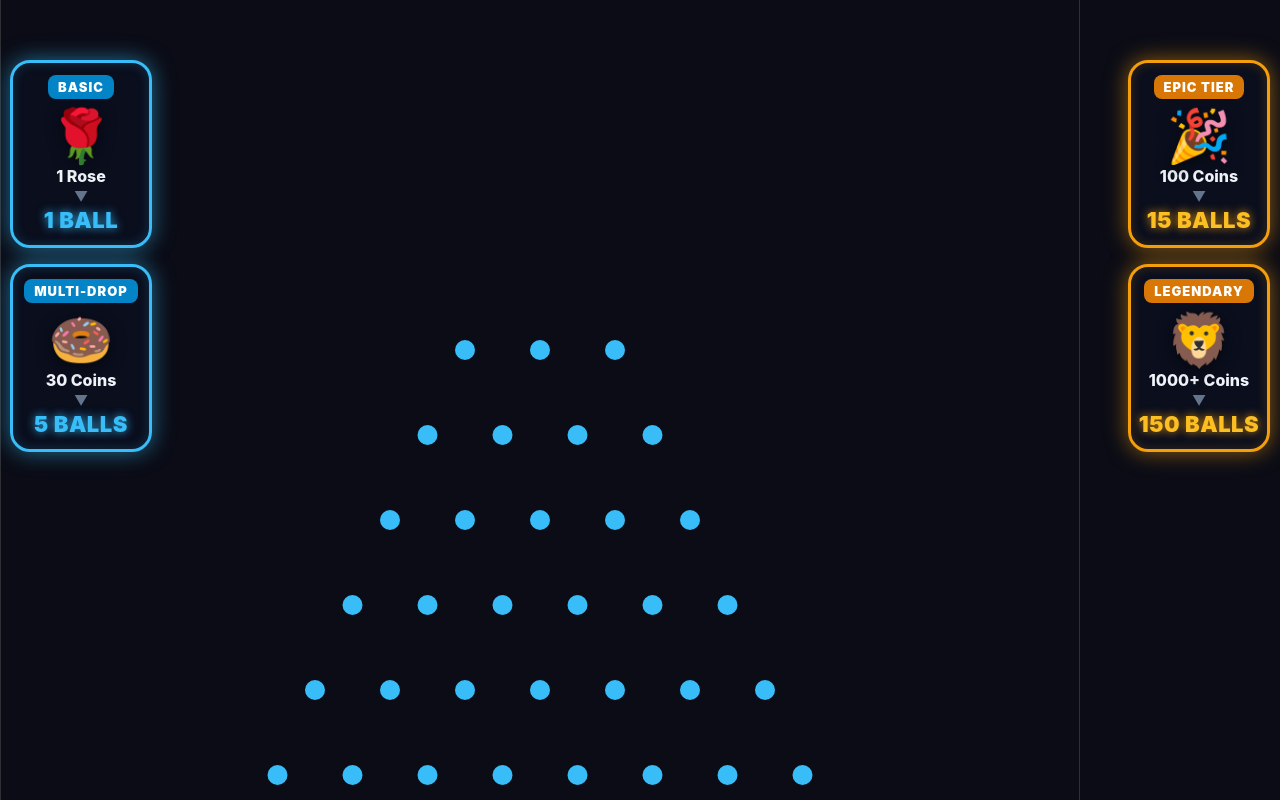
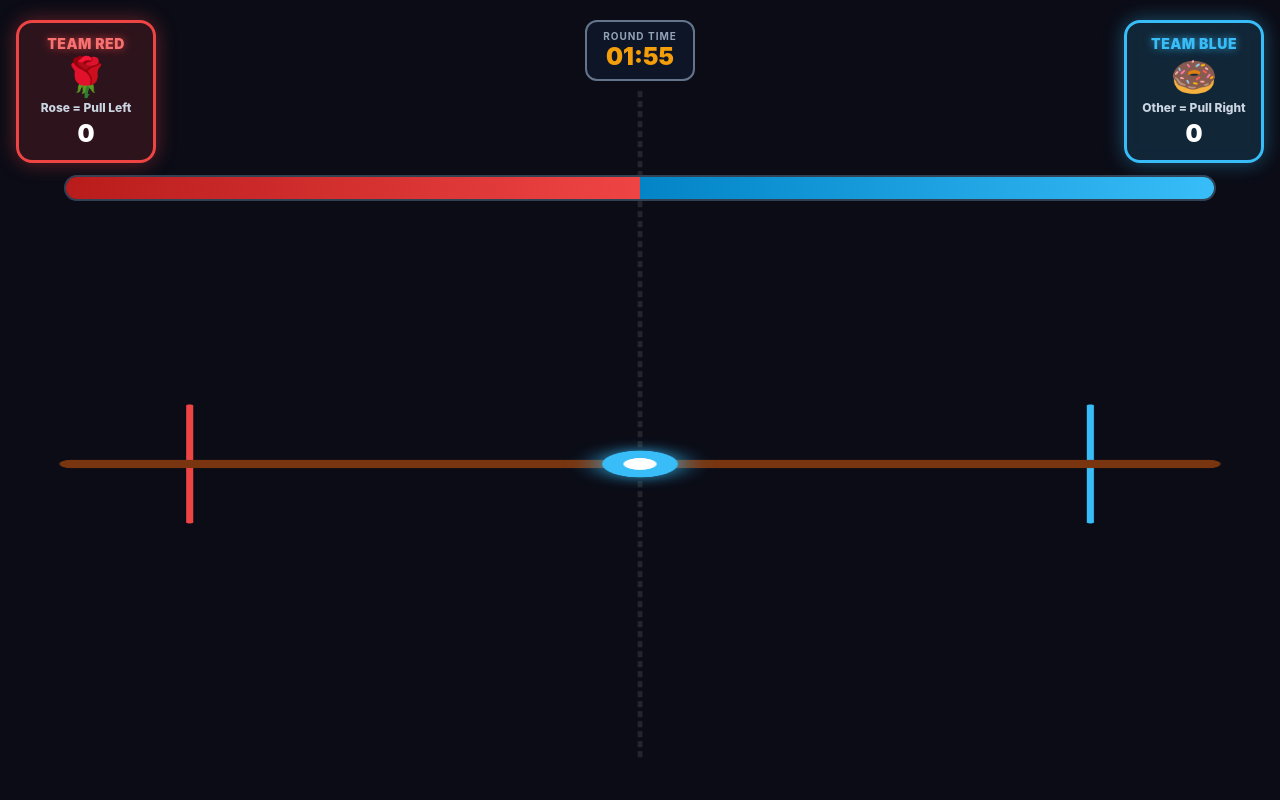
Before and after one commit to nchnnaung/tiktok-plinko, a website: page public/index.html in a window 1280 px wide. Shown: the top 800 px of the page. Drawn offline with nearby package versions, Linux system fonts and the light colour scheme.

Commit message:
Update index.html

```diff
--- a/public/index.html
+++ b/public/index.html
@@ -3,7 +3,7 @@
 <head>
   <meta charset="UTF-8">
   <meta name="viewport" content="width=device-width, initial-scale=1.0, maximum-scale=1.0, user-scalable=no">
-  <title>TikTok Plinko Live</title>
+  <title>TikTok Tug of War Live</title>
   <style>
     * { box-sizing: border-box; }
     body {
@@ -11,289 +11,407 @@
       background: #0b0c16;
       overflow: hidden;
       font-family: -apple-system, BlinkMacSystemFont, "Segoe UI", Roboto, sans-serif;
-    }
-    #canvas-box { position: absolute; top: 0; left: 0; width: 100%; height: 100%; }
-
-    /* --- SIDEBAR CONTAINERS (TUCKED INTO EMPTY SHOULDER SPACE) --- */
-    .rules-sidebar {
-      position: absolute;
-      top: 60px; /* Starts high where the peg pyramid is narrowest */
-      display: flex;
-      flex-direction: column;
-      gap: 16px;
-      z-index: 50;
-      pointer-events: none;
-    }
-    #rules-left { left: 10px; }
-    #rules-right { right: 10px; }
-
-    /* --- 3X JUMBO CARD STYLING --- */
-    .rule-card {
-      width: 142px;
-      background: rgba(11, 15, 30, 0.95);
-      border-radius: 20px;
-      padding: 12px 6px;
-      text-align: center;
-      color: #ffffff;
-      backdrop-filter: blur(6px);
+      user-select: none;
     }
 
-    /* Left Side: Intense Cyan Glow */
-    .card-blue {
-      border: 3.5px solid #38bdf8;
-      box-shadow: 0 0 22px rgba(56, 189, 248, 0.55), inset 0 0 12px rgba(56, 189, 248, 0.2);
-    }
-    .badge-blue {
-      background: #0284c7;
-      color: #ffffff;
-    }
-    .ball-blue {
-      color: #38bdf8;
-      text-shadow: 0 0 10px rgba(56, 189, 248, 0.9);
+    /* Secret tap area to reveal testing buttons */
+    #secret-tap-zone {
+      position: absolute; top: 0; left: 0; width: 100%; height: 70px; z-index: 100;
     }
 
-    /* Right Side: Intense Gold Glow */
-    .card-gold {
-      border: 3.5px solid #f59e0b;
-      box-shadow: 0 0 22px rgba(245, 158, 11, 0.55), inset 0 0 12px rgba(245, 158, 11, 0.2);
-    }
-    .badge-gold {
-      background: #d97706;
-      color: #ffffff;
-    }
-    .ball-gold {
-      color: #fbbf24;
-      text-shadow: 0 0 10px rgba(245, 158, 11, 0.9);
+    /* --- TOP HEADER & RULES --- */
+    #top-bar {
+      position: absolute; top: 20px; left: 0; width: 100%;
+      display: flex; justify-content: space-between; align-items: flex-start;
+      padding: 0 16px; z-index: 50; pointer-events: none;
     }
 
-    /* Jumbo Typography & Icons */
-    .tier-badge {
-      font-size: 13px;
-      font-weight: 900;
-      letter-spacing: 1px;
-      padding: 4px 10px;
-      border-radius: 8px;
-      display: inline-block;
-      margin-bottom: 4px;
-      text-transform: uppercase;
+    .team-card {
+      width: 140px;
+      padding: 12px 8px;
+      border-radius: 16px;
+      text-align: center;
+      color: white;
+      backdrop-filter: blur(8px);
     }
-    .gift-icon {
-      font-size: 52px; /* 3x Bigger Icon */
-      line-height: 1.1;
-      margin: 4px 0 2px 0;
-      filter: drop-shadow(0 4px 8px rgba(0,0,0,0.5));
+    .red-card {
+      background: rgba(239, 68, 68, 0.15);
+      border: 3px solid #ef4444;
+      box-shadow: 0 0 20px rgba(239, 68, 68, 0.4);
     }
-    .gift-name {
-      font-size: 16px; /* Bigger Font */
-      font-weight: 800;
-      color: #f1f5f9;
-    }
-    .arrow {
-      font-size: 14px;
-      color: #64748b;
-      margin: 2px 0;
-    }
-    .ball-count {
-      font-size: 22px; /* 3x Bigger Outcome */
-      font-weight: 900;
-      letter-spacing: 0.5px;
+    .blue-card {
+      background: rgba(56, 189, 248, 0.15);
+      border: 3px solid #38bdf8;
+      box-shadow: 0 0 20px rgba(56, 189, 248, 0.4);
     }
 
-    /* Hidden testing buttons */
+    .team-title { font-size: 14px; font-weight: 900; letter-spacing: 0.5px; margin-bottom: 4px; }
+    .red-title { color: #f87171; text-shadow: 0 0 8px rgba(239, 68, 68, 0.8); }
+    .blue-title { color: #38bdf8; text-shadow: 0 0 8px rgba(56, 189, 248, 0.8); }
+
+    .team-gift { font-size: 38px; line-height: 1.1; margin: 2px 0; }
+    .team-action { font-size: 12px; font-weight: 800; color: #cbd5e1; }
+    .team-score { font-size: 24px; font-weight: 900; margin-top: 4px; }
+
+    #timer-box {
+      background: rgba(15, 23, 42, 0.9);
+      border: 2px solid #64748b;
+      border-radius: 12px;
+      padding: 8px 16px;
+      text-align: center;
+      color: white;
+    }
+    #timer-label { font-size: 10px; color: #94a3b8; font-weight: bold; letter-spacing: 1px; }
+    #timer-display { font-size: 24px; font-weight: 900; color: #f59e0b; }
+
+    /* --- TENSION PROGRESS BAR --- */
+    #meter-container {
+      position: absolute; top: 175px; left: 5%; width: 90%; height: 26px;
+      background: #1e293b; border-radius: 13px; overflow: hidden;
+      display: flex; border: 2px solid #334155; z-index: 40;
+    }
+    #red-meter { width: 50%; height: 100%; background: linear-gradient(90deg, #b91c1c, #ef4444); transition: width 0.2s ease; }
+    #blue-meter { width: 50%; height: 100%; background: linear-gradient(90deg, #0284c7, #38bdf8); transition: width 0.2s ease; }
+
+    /* Canvas */
+    #game-canvas { position: absolute; top: 0; left: 0; width: 100%; height: 100%; }
+
+    /* Winner Popup */
+    #winner-banner {
+      position: absolute; top: 40%; left: 50%; transform: translate(-50%, -50%) scale(0);
+      background: rgba(15, 23, 42, 0.95); padding: 24px 32px; border-radius: 24px;
+      text-align: center; color: white; z-index: 200; border: 4px solid #f59e0b;
+      box-shadow: 0 0 40px rgba(245, 158, 11, 0.8); transition: transform 0.4s cubic-bezier(0.175, 0.885, 0.32, 1.275);
+    }
+    #winner-title { font-size: 32px; font-weight: 900; margin-bottom: 8px; }
+    #winner-sub { font-size: 16px; color: #94a3b8; }
+
+    /* Hidden Testing Panel */
     #test-panel {
-      position: absolute; bottom: 15px; left: 15px; z-index: 100;
-      display: none; gap: 8px; background: rgba(0,0,0,0.7); padding: 8px; border-radius: 8px;
+      position: absolute; bottom: 20px; left: 50%; transform: translateX(-50%);
+      display: none; gap: 8px; background: rgba(0,0,0,0.85); padding: 10px;
+      border-radius: 12px; z-index: 100;
     }
     button {
-      background: #38bdf8; border: none; padding: 7px 10px;
-      border-radius: 5px; font-weight: bold; cursor: pointer; color: #000; font-size: 11px;
+      border: none; padding: 8px 12px; border-radius: 6px;
+      font-weight: 900; cursor: pointer; font-size: 11px;
     }
-
-    /* Secret tap area at top of screen to show/hide test buttons */
-    #secret-tap-zone {
-      position: absolute; top: 0; left: 0; width: 100%; height: 60px; z-index: 60;
-    }
+    .btn-red { background: #ef4444; color: white; }
+    .btn-blue { background: #38bdf8; color: black; }
   </style>
-  <script src="https://cdnjs.cloudflare.com/ajax/libs/matter-js/0.19.0/matter.min.js"></script>
 </head>
 <body>
-  <!-- Secret Tap Zone to toggle test buttons -->
   <div id="secret-tap-zone" onclick="toggleTestPanel()"></div>
 
-  <!-- LEFT SIDE: Basic & Multi-Drop -->
-  <div class="rules-sidebar" id="rules-left">
-    <div class="rule-card card-blue">
-      <div class="tier-badge badge-blue">BASIC</div>
-      <div class="gift-icon">🌹</div>
-      <div class="gift-name">1 Rose</div>
-      <div class="arrow">▼</div>
-      <div class="ball-count ball-blue">1 BALL</div>
+  <!-- Header -->
+  <div id="top-bar">
+    <div class="team-card red-card">
+      <div class="team-title red-title">TEAM RED</div>
+      <div class="team-gift">🌹</div>
+      <div class="team-action">Rose = Pull Left</div>
+      <div class="team-score" id="red-score">0</div>
     </div>
-    <div class="rule-card card-blue">
-      <div class="tier-badge badge-blue">MULTI-DROP</div>
-      <div class="gift-icon">🍩</div>
-      <div class="gift-name">30 Coins</div>
-      <div class="arrow">▼</div>
-      <div class="ball-count ball-blue">5 BALLS</div>
+
+    <div id="timer-box">
+      <div id="timer-label">ROUND TIME</div>
+      <div id="timer-display">02:00</div>
+    </div>
+
+    <div class="team-card blue-card">
+      <div class="team-title blue-title">TEAM BLUE</div>
+      <div class="team-gift">🍩</div>
+      <div class="team-action">Other = Pull Right</div>
+      <div class="team-score" id="blue-score">0</div>
     </div>
   </div>
 
-  <!-- RIGHT SIDE: Epic & Legendary -->
-  <div class="rules-sidebar" id="rules-right">
-    <div class="rule-card card-gold">
-      <div class="tier-badge badge-gold">EPIC TIER</div>
-      <div class="gift-icon">🎉</div>
-      <div class="gift-name">100 Coins</div>
-      <div class="arrow">▼</div>
-      <div class="ball-count ball-gold">15 BALLS</div>
-    </div>
-    <div class="rule-card card-gold">
-      <div class="tier-badge badge-gold">LEGENDARY</div>
-      <div class="gift-icon">🦁</div>
-      <div class="gift-name">1000+ Coins</div>
-      <div class="arrow">▼</div>
-      <div class="ball-count ball-gold">150 BALLS</div>
-    </div>
+  <!-- Tension Meter -->
+  <div id="meter-container">
+    <div id="red-meter"></div>
+    <div id="blue-meter"></div>
   </div>
 
-  <div id="canvas-box"></div>
+  <canvas id="game-canvas"></canvas>
 
+  <!-- Victory Banner -->
+  <div id="winner-banner">
+    <div id="winner-title">🏆 TEAM RED WINS!</div>
+    <div id="winner-sub">Next round starting in 5 seconds...</div>
+  </div>
+
+  <!-- Hidden Test Controls -->
   <div id="test-panel">
-    <button onclick="testDrop(1)">Test 1</button>
-    <button onclick="testDrop(30)">Test 30</button>
-    <button onclick="testDrop(100)">Test 100</button>
-    <button onclick="testDrop(1000)">Test 150</button>
+    <button class="btn-red" onclick="testPull('red', 1)">+1 Red (Rose)</button>
+    <button class="btn-red" onclick="testPull('red', 15)">+15 Red</button>
+    <button class="btn-blue" onclick="testPull('blue', 1)">+1 Blue</button>
+    <button class="btn-blue" onclick="testPull('blue', 15)">+15 Blue</button>
+    <button style="background:#64748b; color:white;" onclick="resetRound()">Reset</button>
   </div>
 
   <script>
-    const { Engine, Render, Runner, Bodies, Composite, Events } = Matter;
-    const width = 1080;
-    const height = 1920;
+    const canvas = document.getElementById('game-canvas');
+    const ctx = canvas.getContext('2d');
 
-    const engine = Engine.create({ gravity: { y: 1.2 } });
-    const world = engine.world;
+    const WIDTH = 1080;
+    const HEIGHT = 1920;
+    canvas.width = WIDTH;
+    canvas.height = HEIGHT;
 
-    const render = Render.create({
-      element: document.getElementById('canvas-box'),
-      engine: engine,
-      options: { width: width, height: height, wireframes: false, background: '#0b0c16' }
-    });
+    // Game State
+    let ropeX = WIDTH / 2;
+    let targetRopeX = WIDTH / 2;
+    const ropeY = HEIGHT * 0.58;
+    const maxOffset = 380; // Distance to win boundary
+    const minX = (WIDTH / 2) - maxOffset;
+    const maxX = (WIDTH / 2) + maxOffset;
 
-    Render.run(render);
-    Runner.run(Runner.create(), engine);
+    let redWins = 0;
+    let blueWins = 0;
+    let roundActive = true;
+    let roundTime = 120; // 2 minutes
 
-    // Boundary walls
-    Composite.add(world, [
-      Bodies.rectangle(-10, height / 2, 20, height, { isStatic: true }),
-      Bodies.rectangle(width + 10, height / 2, 20, height, { isStatic: true })
-    ]);
+    const pullers = []; // Animated avatar entities
 
-    // Peg Matrix
-    const rows = 11;
-    const startY = 350;
-    const spacingY = 85;
+    // --- GAME LOOP ---
+    function update() {
+      // Smooth rope slide
+      ropeX += (targetRopeX - ropeX) * 0.12;
 
-    for (let r = 0; r < rows; r++) {
-      const count = r + 3;
-      const spacingX = 75;
-      const startX = (width - (count - 1) * spacingX) / 2;
+      // Update tension meter bar
+      const redPercent = Math.max(5, Math.min(95, ((maxX - ropeX) / (maxOffset * 2)) * 100));
+      document.getElementById('red-meter').style.width = `${redPercent}%`;
+      document.getElementById('blue-meter').style.width = `${100 - redPercent}%`;
 
-      for (let c = 0; c < count; c++) {
-        Composite.add(world, Bodies.circle(startX + c * spacingX, startY + r * spacingY, 10, {
-          isStatic: true,
-          restitution: 0.8,
-          render: { fillStyle: '#38bdf8' }
-        }));
+      // Check boundary wins
+      if (roundActive) {
+        if (ropeX <= minX + 15) {
+          endRound('RED');
+        } else if (ropeX >= maxX - 15) {
+          endRound('BLUE');
+        }
+      }
+
+      render();
+      requestAnimationFrame(update);
+    }
+
+    function render() {
+      ctx.clearRect(0, 0, WIDTH, HEIGHT);
+
+      // --- Draw Center Line & Goal Markers ---
+      ctx.lineWidth = 4;
+      ctx.strokeStyle = 'rgba(255, 255, 255, 0.1)';
+      ctx.setLineDash([12, 12]);
+      ctx.beginPath();
+      ctx.moveTo(WIDTH / 2, 220);
+      ctx.lineTo(WIDTH / 2, HEIGHT - 100);
+      ctx.stroke();
+      ctx.setLineDash([]);
+
+      // Red Goal Line
+      ctx.strokeStyle = '#ef4444';
+      ctx.lineWidth = 6;
+      ctx.beginPath();
+      ctx.moveTo(minX, ropeY - 140);
+      ctx.lineTo(minX, ropeY + 140);
+      ctx.stroke();
+
+      // Blue Goal Line
+      ctx.strokeStyle = '#38bdf8';
+      ctx.beginPath();
+      ctx.moveTo(maxX, ropeY - 140);
+      ctx.lineTo(maxX, ropeY + 140);
+      ctx.stroke();
+
+      // --- Draw The Rope ---
+      ctx.lineWidth = 20;
+      ctx.strokeStyle = '#78350f';
+      ctx.lineCap = 'round';
+      ctx.beginPath();
+      ctx.moveTo(minX - 100, ropeY);
+      ctx.lineTo(maxX + 100, ropeY);
+      ctx.stroke();
+
+      // Glowing Center Energy Core / Flag
+      ctx.save();
+      ctx.shadowBlur = 30;
+      ctx.shadowColor = ropeX < WIDTH / 2 ? '#ef4444' : '#38bdf8';
+      ctx.fillStyle = ropeX < WIDTH / 2 ? '#ef4444' : '#38bdf8';
+      ctx.beginPath();
+      ctx.arc(ropeX, ropeY, 32, 0, Math.PI * 2);
+      ctx.fill();
+      ctx.restore();
+
+      // Center marker knot
+      ctx.fillStyle = '#ffffff';
+      ctx.beginPath();
+      ctx.arc(ropeX, ropeY, 14, 0, Math.PI * 2);
+      ctx.fill();
+
+      // --- Draw Active Pullers (Avatars) ---
+      for (let i = pullers.length - 1; i >= 0; i--) {
+        const p = pullers[i];
+        p.y += p.vy;
+        p.life -= 0.015;
+
+        if (p.life <= 0) {
+          pullers.splice(i, 1);
+          continue;
+        }
+
+        ctx.save();
+        ctx.globalAlpha = Math.min(1, p.life * 2);
+
+        // Pulling connecting line to rope
+        ctx.strokeStyle = p.team === 'red' ? 'rgba(239, 68, 68, 0.4)' : 'rgba(56, 189, 248, 0.4)';
+        ctx.lineWidth = 3;
+        ctx.beginPath();
+        ctx.moveTo(p.x, p.y);
+        ctx.lineTo(p.anchorX, ropeY);
+        ctx.stroke();
+
+        // Avatar Circle
+        ctx.beginPath();
+        ctx.arc(p.x, p.y, p.radius, 0, Math.PI * 2);
+        ctx.fillStyle = p.team === 'red' ? '#ef4444' : '#38bdf8';
+        ctx.fill();
+
+        if (p.img && p.img.complete) {
+          ctx.save();
+          ctx.clip();
+          ctx.drawImage(p.img, p.x - p.radius, p.y - p.radius, p.radius * 2, p.radius * 2);
+          ctx.restore();
+        }
+
+        // Border
+        ctx.lineWidth = 4;
+        ctx.strokeStyle = p.team === 'red' ? '#ef4444' : '#38bdf8';
+        ctx.stroke();
+
+        // Username
+        ctx.fillStyle = '#ffffff';
+        ctx.font = 'bold 20px sans-serif';
+        ctx.textAlign = 'center';
+        ctx.fillText(p.name, p.x, p.y - p.radius - 8);
+
+        ctx.restore();
       }
     }
 
-    // Bottom Multipliers
-    const mults = [50, 10, 2, 0.5, 2, 10, 50];
-    const binW = width / mults.length;
-    const binY = 1600;
+    // --- PULL LOGIC ---
+    function triggerPull(team, coins, name, avatarUrl) {
+      if (!roundActive) return;
 
-    mults.forEach((m, i) => {
-      if (i > 0) {
-        Composite.add(world, Bodies.rectangle(i * binW, binY - 30, 8, 120, {
-          isStatic: true,
-          render: { fillStyle: '#334155' }
-        }));
+      const pullPower = Math.min(180, 8 * coins); // Scale pull distance
+      if (team === 'red') {
+        targetRopeX = Math.max(minX, targetRopeX - pullPower);
+      } else {
+        targetRopeX = Math.min(maxX, targetRopeX + pullPower);
       }
-      const sensor = Bodies.rectangle(i * binW + binW / 2, binY + 40, binW - 8, 48, {
-        isStatic: true,
-        isSensor: true,
-        label: 'sensor',
-        render: { fillStyle: m >= 10 ? '#ef4444' : (m >= 2 ? '#f59e0b' : '#10b981') }
-      });
-      Composite.add(world, sensor);
-    });
 
-    Events.on(render, 'afterRender', () => {
-      const ctx = render.context;
-      ctx.font = 'bold 36px sans-serif';
-      ctx.textAlign = 'center';
-      ctx.textBaseline = 'middle';
-      ctx.fillStyle = '#ffffff';
+      // Spawn visual pulling avatar
+      const anchorX = team === 'red' ? ropeX - 70 : ropeX + 70;
+      const spawnX = team === 'red' ? anchorX - 80 - Math.random() * 80 : anchorX + 80 + Math.random() * 80;
+      const spawnY = ropeY + (Math.random() * 120 - 60);
 
-      mults.forEach((m, i) => {
-        const x = i * binW + binW / 2;
-        const y = binY + 40;
-        ctx.fillText(`${m}x`, x, y);
-      });
-    });
+      const puller = {
+        team: team,
+        name: name,
+        x: spawnX,
+        y: spawnY,
+        anchorX: anchorX,
+        vy: -0.6,
+        radius: coins >= 100 ? 44 : 32,
+        life: 1.0,
+        img: null
+      };
 
-    Events.on(engine, 'collisionStart', (e) => {
-      e.pairs.forEach(({ bodyA, bodyB }) => {
-        const ball = bodyA.label === 'ball' ? bodyA : (bodyB.label === 'ball' ? bodyB : null);
-        const sensor = bodyA.label === 'sensor' ? bodyA : (bodyB.label === 'sensor' ? bodyB : null);
-        if (ball && sensor && !ball.consumed) {
-          ball.consumed = true;
-          setTimeout(() => Composite.remove(world, ball), 100);
-        }
-      });
-    });
+      if (avatarUrl) {
+        puller.img = new Image();
+        puller.img.src = avatarUrl;
+      }
 
-    function dropAvatar(name, avatarUrl, coins) {
-      let count = 1;
-      if (coins >= 1000) count = 150;
-      else if (coins >= 100) count = 15;
-      else if (coins >= 30) count = 5;
-      else count = 1;
-
-      for (let i = 0; i < count; i++) {
-        setTimeout(() => {
-          const x = (width / 2) + (Math.random() * 80 - 40);
-          const ball = Bodies.circle(x, 100, 26, {
-            restitution: 0.7,
-            friction: 0.05,
-            label: 'ball',
-            render: avatarUrl ? {
-              sprite: { texture: avatarUrl, xScale: 0.5, yScale: 0.5 }
-            } : { fillStyle: '#f59e0b' }
-          });
-          Composite.add(world, ball);
-        }, i * 150);
-      }
+      pullers.push(puller);
     }
 
+    // --- ROUND RESOLUTION ---
+    function endRound(winner) {
+      roundActive = false;
+      const banner = document.getElementById('winner-banner');
+      const title = document.getElementById('winner-title');
+
+      if (winner === 'RED') {
+        redWins++;
+        document.getElementById('red-score').innerText = redWins;
+        title.innerHTML = '🏆 TEAM RED WINS! 🌹';
+        title.style.color = '#ef4444';
+        banner.style.borderColor = '#ef4444';
+      } else {
+        blueWins++;
+        document.getElementById('blue-score').innerText = blueWins;
+        title.innerHTML = '🏆 TEAM BLUE WINS! 🍩';
+        title.style.color = '#38bdf8';
+        banner.style.borderColor = '#38bdf8';
+      }
+
+      banner.style.transform = 'translate(-50%, -50%) scale(1)';
+
+      setTimeout(() => {
+        resetRound();
+      }, 5000);
+    }
+
+    function resetRound() {
+      const banner = document.getElementById('winner-banner');
+      banner.style.transform = 'translate(-50%, -50%) scale(0)';
+      targetRopeX = WIDTH / 2;
+      ropeX = WIDTH / 2;
+      pullers.length = 0;
+      roundTime = 120;
+      roundActive = true;
+    }
+
+    // --- TIMER COUNTDOWN ---
+    setInterval(() => {
+      if (!roundActive) return;
+      if (roundTime > 0) {
+        roundTime--;
+        const mins = String(Math.floor(roundTime / 60)).padStart(2, '0');
+        const secs = String(roundTime % 60).padStart(2, '0');
+        document.getElementById('timer-display').innerText = `${mins}:${secs}`;
+      } else {
+        // Time expired: closest to their side wins
+        if (ropeX < WIDTH / 2) endRound('RED');
+        else if (ropeX > WIDTH / 2) endRound('BLUE');
+        else resetRound();
+      }
+    }, 1000);
+
+    // Hidden Controls
     window.toggleTestPanel = function() {
-      const panel = document.getElementById('test-panel');
-      panel.style.display = panel.style.display === 'flex' ? 'none' : 'flex';
+      const p = document.getElementById('test-panel');
+      p.style.display = p.style.display === 'flex' ? 'none' : 'flex';
     };
 
-    window.testDrop = function(coins) {
-      dropAvatar("Tester", null, coins);
+    window.testPull = function(team, coins) {
+      triggerPull(team, coins, team.toUpperCase(), null);
     };
 
+    // --- WEBSOCKET LISTENER ---
     const protocol = window.location.protocol === 'https:' ? 'wss:' : 'ws:';
     const socket = new WebSocket(`${protocol}//${window.location.host}`);
 
     socket.onmessage = (msg) => {
       const data = JSON.parse(msg.data);
       if (data.type === 'GIFT') {
-        dropAvatar(data.username, data.avatar, data.diamondCount);
+        const gift = (data.giftName || '').toLowerCase();
+        // If gift contains "rose", goes to Team Red. Any other gift goes to Team Blue!
+        const team = gift.includes('rose') ? 'red' : 'blue';
+        triggerPull(team, data.diamondCount || 1, data.username, data.avatar);
       }
     };
+
+    update();
   </script>
 </body>
 </html>
```
